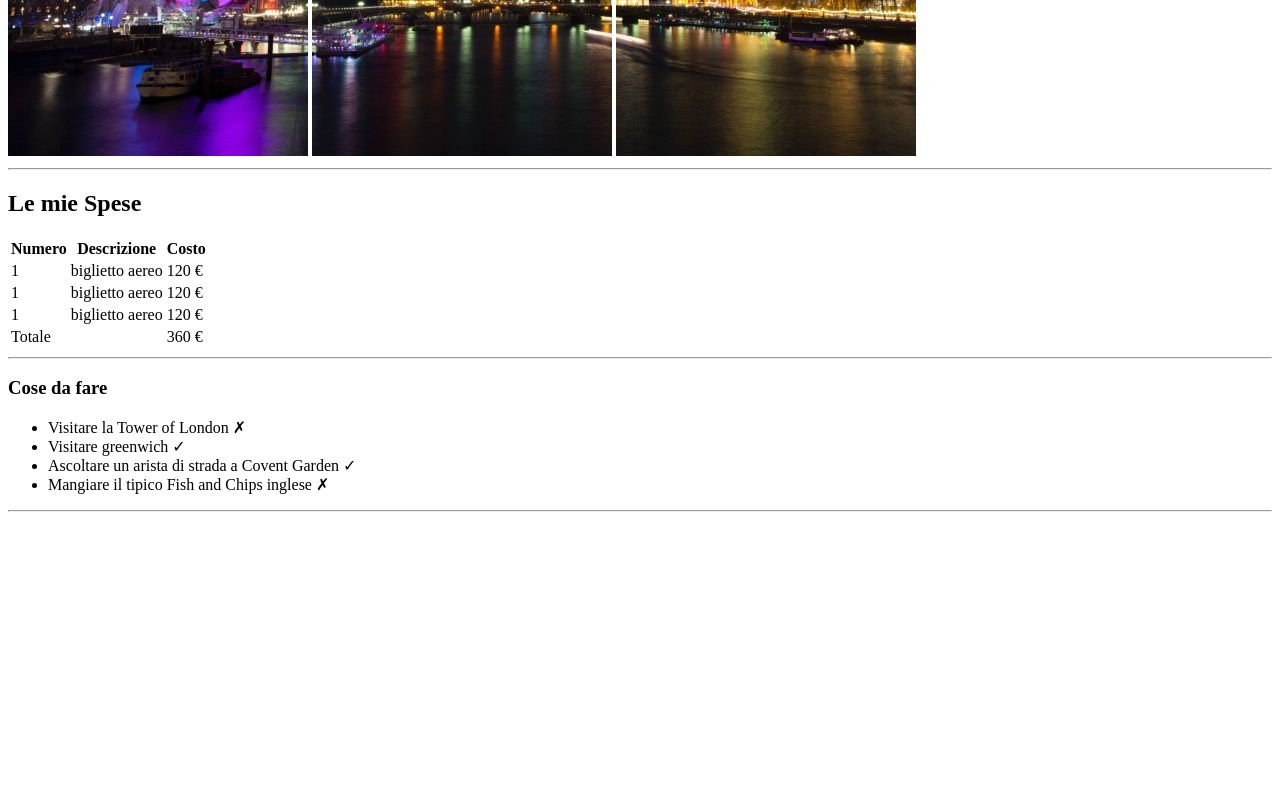
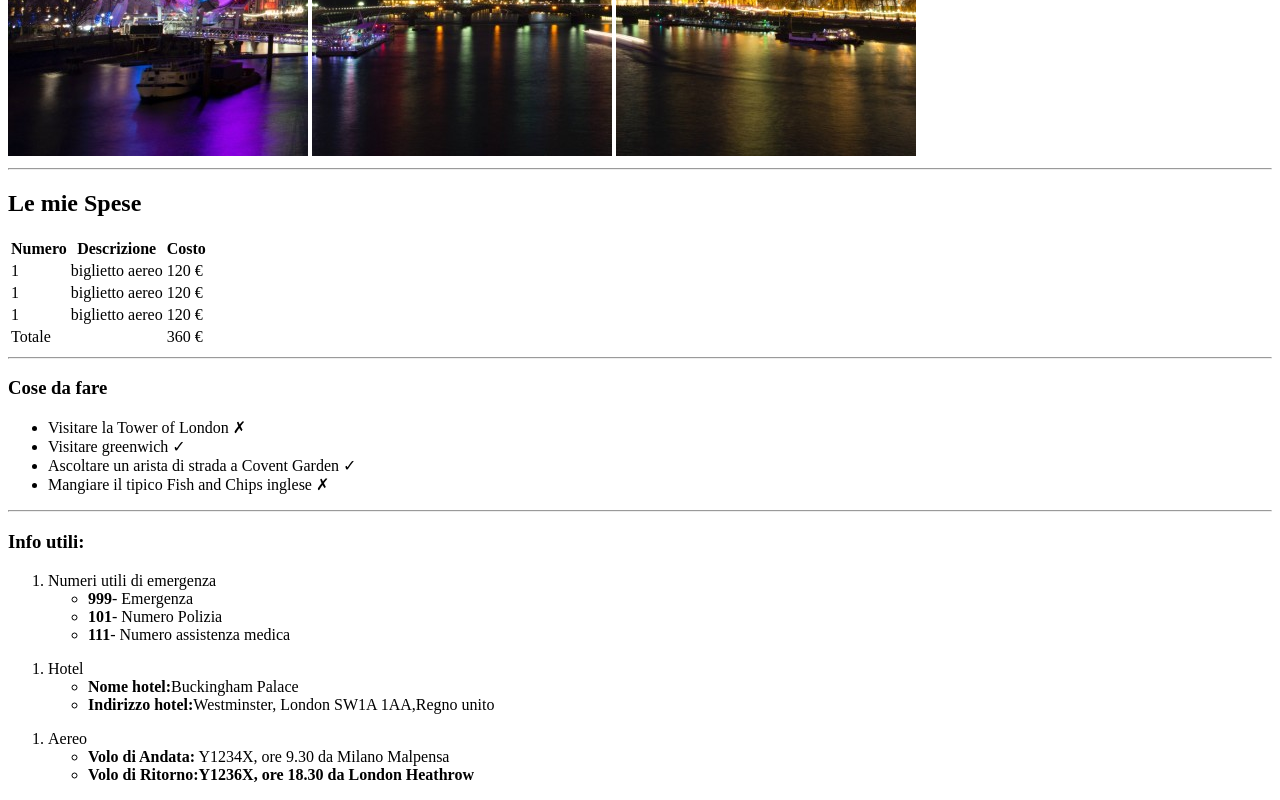
Before and after one commit to CiroMarra/html-london-trip, a plain HTML site: page index.html in a window 1280 px wide. Shown: the part 524-1324 px from the top of the page. Before the commit the page ends 1044 px from the top, so only its background shows below. Drawn offline with Linux system fonts and the light colour scheme.

Commit message:
feat: add a useful information

```diff
--- a/index.html
+++ b/index.html
@@ -76,6 +76,37 @@
             <hr>
          </section>
          <!-- /lista cose da fare -->
+
+         <!-- info utili -->
+         <section>
+            <h3>Info utili:</h3>
+            <ol>
+                <li>Numeri utili di emergenza
+                    <ul>
+                        <li><strong>999</strong>- Emergenza</li>
+                        <li><strong>101</strong>- Numero Polizia</li>
+                        <li><strong>111</strong>- Numero assistenza medica</li>
+                    </ul>
+                </li>
+            </ol>
+            <ol>
+                <li>Hotel
+                    <ul>
+                        <li><strong>Nome hotel:</strong>Buckingham Palace</li>
+                        <li><strong>Indirizzo hotel:</strong>Westminster, London SW1A 1AA,Regno unito</li>
+                    </ul>
+                </li>
+            </ol>
+            <ol>
+                <li>
+                    Aereo
+                    <ul>
+                        <li><strong>Volo di Andata:</strong> Y1234X, ore 9.30 da Milano Malpensa</li>
+                        <li><strong>Volo di Ritorno:Y1236X, ore 18.30 da London Heathrow</strong></li>
+                    </ul>
+                </li>
+            </ol>
+         </section>
     </main>
 </body>
 </html>
```
